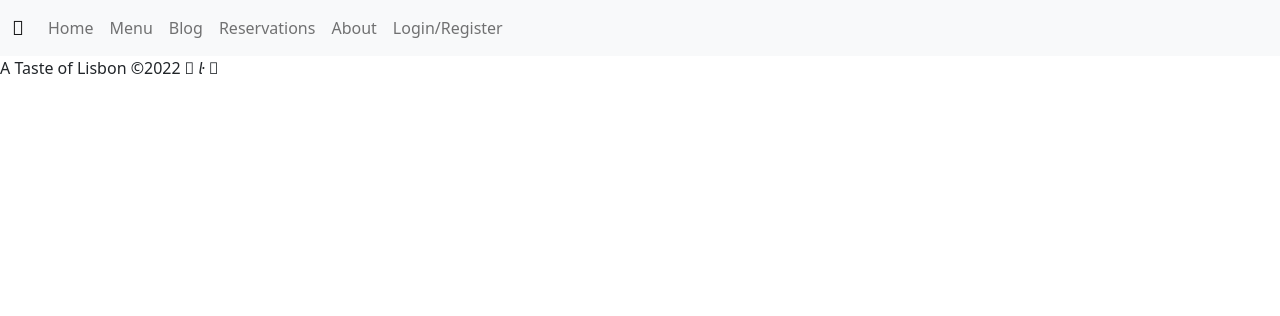
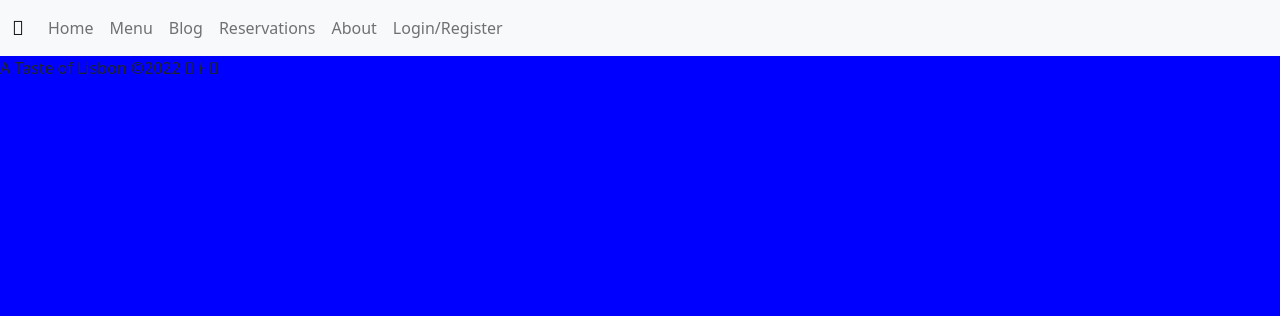
Before and after one commit to DioCar84/A-Taste-of-Lisbon, a Django app: page / in a window 1280 px wide. Shown: the top 316 px of the page. Run offline with Django 3.2, Linux system fonts and the light colour scheme.

Commit message:
link stylesheet to base.html

```diff
--- /dev/null
+++ b/static/css/styles.css
@@ -0,0 +1,3 @@
+body {
+    background-color: blue;
+}
--- a/templates/base.html
+++ b/templates/base.html
@@ -1,3 +1,5 @@
+{% load static %}
+
 <!DOCTYPE html>
 <html lang="en">
 
@@ -8,6 +10,7 @@
     <link href="https://cdn.jsdelivr.net/npm/bootstrap@5.2.0/dist/css/bootstrap.min.css" rel="stylesheet"
         integrity="sha384-gH2yIJqKdNHPEq0n4Mqa/HGKIhSkIHeL5AyhkYV8i59U5AR6csBvApHHNl/vI1Bx" crossorigin="anonymous">
     <link rel="stylesheet" href="https://cdnjs.cloudflare.com/ajax/libs/font-awesome/5.15.3/css/all.min.css">
+    <link rel="stylesheet" href="{% static 'css/styles.css' %}">
     <title>A Taste of Lisbon</title>
 </head>
 
```
